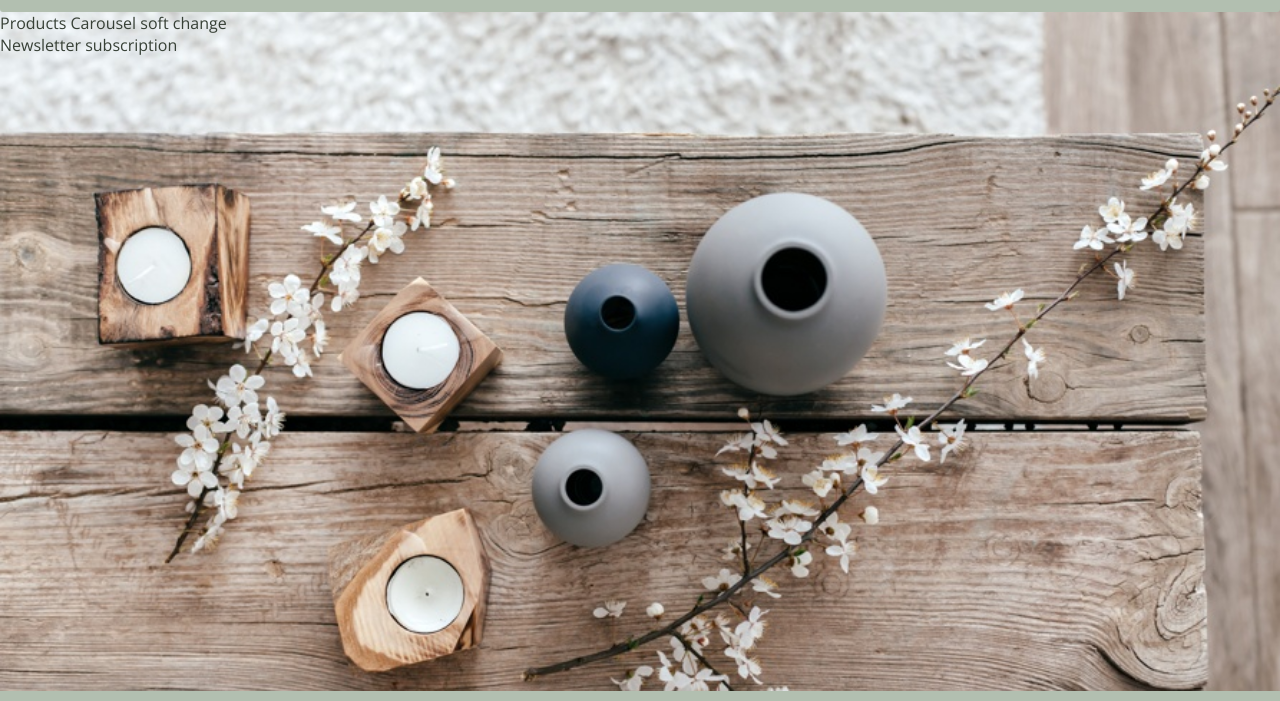
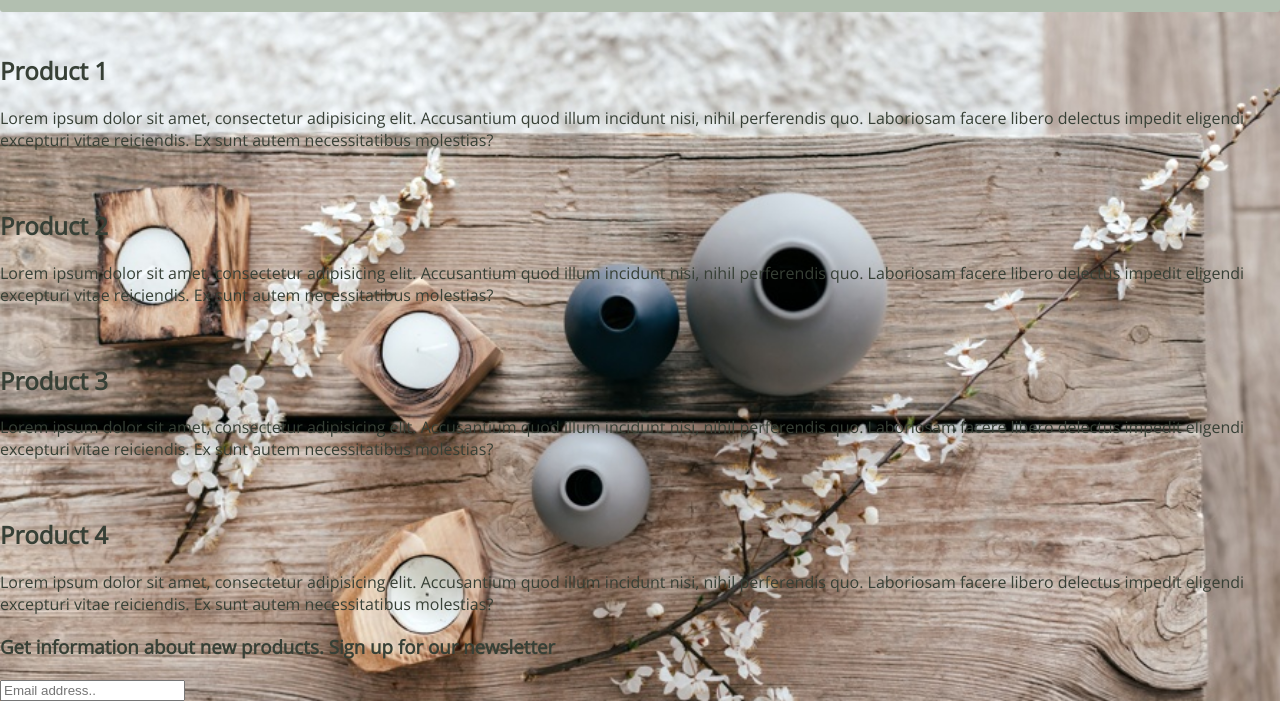
Before and after one commit to piasun/design2-ma1, a plain HTML site: page index.html in a window 1280 px wide. Shown: the part 79-780 px from the top of the page. Drawn offline with nearby package versions, Linux system fonts and the light colour scheme.

Commit message:
added products to index.html

```diff
--- a/index.html
+++ b/index.html
@@ -39,8 +39,71 @@
       </header>
       <main>
         <section></section>
-        <section>Products Carousel soft change</section>
-        <section>Newsletter subscription</section>
+        <section class="products-container">
+          <div class="product-card">
+            <div class="product">
+              <img />
+              <h2>Product 1</h2>
+              <p>
+                Lorem ipsum dolor sit amet, consectetur adipisicing elit.
+                Accusantium quod illum incidunt nisi, nihil perferendis quo.
+                Laboriosam facere libero delectus impedit eligendi excepturi
+                vitae reiciendis. Ex sunt autem necessitatibus molestias?
+              </p>
+            </div>
+          </div>
+          <div class="product-card">
+            <div class="product">
+              <img />
+              <h2>Product 2</h2>
+              <p>
+                Lorem ipsum dolor sit amet, consectetur adipisicing elit.
+                Accusantium quod illum incidunt nisi, nihil perferendis quo.
+                Laboriosam facere libero delectus impedit eligendi excepturi
+                vitae reiciendis. Ex sunt autem necessitatibus molestias?
+              </p>
+            </div>
+          </div>
+          <div class="product-card">
+            <div class="product">
+              <img />
+              <h2>Product 3</h2>
+              <p>
+                Lorem ipsum dolor sit amet, consectetur adipisicing elit.
+                Accusantium quod illum incidunt nisi, nihil perferendis quo.
+                Laboriosam facere libero delectus impedit eligendi excepturi
+                vitae reiciendis. Ex sunt autem necessitatibus molestias?
+              </p>
+            </div>
+          </div>
+          <div class="product-card">
+            <div class="product">
+              <img />
+              <h2>Product 4</h2>
+              <p>
+                Lorem ipsum dolor sit amet, consectetur adipisicing elit.
+                Accusantium quod illum incidunt nisi, nihil perferendis quo.
+                Laboriosam facere libero delectus impedit eligendi excepturi
+                vitae reiciendis. Ex sunt autem necessitatibus molestias?
+              </p>
+            </div>
+          </div>
+        </section>
+        <section class="newsletter-container">
+          <form>
+            <h3>
+              Get information about new products. Sign up for our newsletter
+            </h3>
+            <input
+              type="email"
+              name=""
+              id=""
+              placeholder="Email address.."
+              class="email"
+              required
+            />
+          </form>
+        </section>
       </main>
     </section>
     <footer>
```
